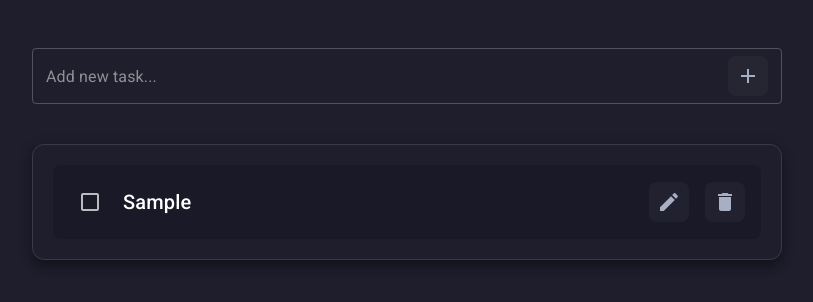
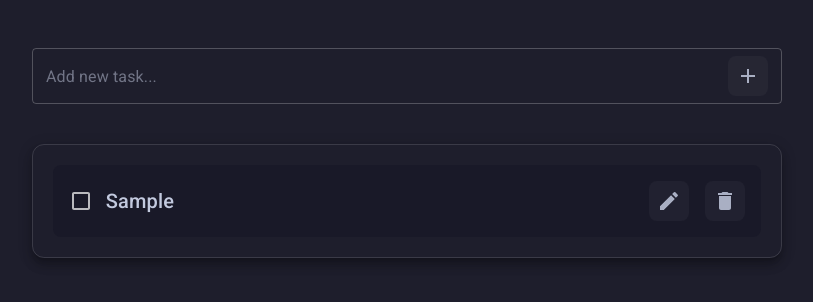
Before and after one commit to SAKTHIKOUSIK/TODO_CRUD_APP_USING_REACT, a React (Create React App) app: page / in a window 1280 px wide. Both pictures are taken after typing "Sample" into the empty fields and a click on the button "add". Shown: the top 302 px of the page, without its empty margins (233-1046 px from the left). Built offline with nearby package versions, Linux system fonts and the light colour scheme.

Commit message:
+added the checked task functionality

```diff
--- a/src/components/AddTask.js
+++ b/src/components/AddTask.js
@@ -9,7 +9,8 @@ const AddTask = ({ inputValue, setInputValue, addTask, isEditing }) => {
     e.preventDefault();
     addTask({
       id: Date.now(),
-      value: inputValue
+      value: inputValue,
+      checked: false
     });
     setInputValue("");
   };
--- a/src/components/TaskItem.js
+++ b/src/components/TaskItem.js
@@ -1,11 +1,20 @@
-import React from 'react';
+import React, { useState } from 'react';
 import { Stack, Typography, IconButton, Tooltip, Checkbox } from '@mui/material';
 import { Edit, Delete } from '@mui/icons-material';
 import { taskItemStyle } from '../theme/customStyles';
 
-const TaskItem = ({ taskItem, deleteTask, handleIsEditing }) => {
+const TaskItem = ({ taskItem, deleteTask, checkTask, handleIsEditing }) => {
 
-    const { id, value } = taskItem;
+    const { id, value, checked } = taskItem;
+
+    // this state is just scoped to the individual instance of the checkboxes and also allows to update their values.
+    const [isChecked, setIsChecked] = useState(checked);
+
+    const handleIsChecked = () => {
+        setIsChecked(prevState => !prevState);
+        checkTask(id);
+    };
+
 
     return (
         <Stack
@@ -16,12 +25,16 @@ const TaskItem = ({ taskItem, deleteTask, handleIsEditing }) => {
         >
             <Stack direction="row" alignItems="center">
                 <Checkbox
-                    value=""
-                    // checked={ }
-                    // onChange={ }
-                    color="primary"
+                    name={value}
+                    checked={isChecked}
+                    onChange={handleIsChecked}
+                    disableRipple
                 />
-                <Typography variant="h6" ml={1.5}>
+                <Typography
+                    variant="h6"
+                    ml={1.6}
+                    sx={{ textDecoration: isChecked ? "line-through" : "none" }}
+                >
                     {value}
                 </Typography>
             </Stack>
--- a/src/components/TaskList.js
+++ b/src/components/TaskList.js
@@ -3,10 +3,10 @@ import { Stack } from '@mui/material';
 import TaskItem from './TaskItem';
 
 
-const TaskList = ({ tasks, deleteTask, handleIsEditing }) => {
+const TaskList = ({ tasks, deleteTask, checkTask, handleIsEditing }) => {
 
     return (
-        <Stack spacing={{xs: 1.5, sm: 2}}>
+        <Stack spacing={{ xs: 1.5, sm: 2 }}>
             {
                 // Here, Sort method is used to place the recently added Task at the Top.
                 tasks.sort((a, b) => b.id - a.id).map((taskItem) => (
@@ -14,6 +14,7 @@ const TaskList = ({ tasks, deleteTask, handleIsEditing }) => {
                         key={taskItem.id}
                         taskItem={taskItem}
                         deleteTask={deleteTask}
+                        checkTask={checkTask}
                         handleIsEditing={handleIsEditing}
                     />
                 ))
--- a/src/components/ToDo.js
+++ b/src/components/ToDo.js
@@ -37,6 +37,19 @@ const ToDo = () => {
         setTasks(prevState => [...prevState.filter(item => item.id !== taskId)]);
     };
 
+    // toggling the Checked state of a task
+    const checkTask = (taskId) => {
+        setTasks(prevState => prevState.map(item => {
+            if (item.id === taskId) {
+                return {
+                    ...item,
+                    checked: !item.checked
+                };
+            }
+            return item;
+        }));
+    };
+
     // Editing a task
     const handleIsEditing = (taskItem) => {
         setIsEditing(true);
@@ -61,6 +74,7 @@ const ToDo = () => {
                         <TaskList
                             tasks={tasks}
                             deleteTask={deleteTask}
+                            checkTask={checkTask}
                             handleIsEditing={handleIsEditing}
                         />
                     ) : (
--- a/src/theme/AppThemeProvider.js
+++ b/src/theme/AppThemeProvider.js
@@ -7,6 +7,9 @@ const theme = createTheme({
         primary: {
             main: "#a9afc3"
         },
+        text: {
+            primary: "#c3cadf"
+        }
     },
     components: {
         MuiIconButton: {
@@ -18,6 +21,13 @@ const theme = createTheme({
                 }
             }
         },
+        MuiCheckbox: {
+            defaultProps: {
+                sx: {
+                    padding: 0,
+                }
+            }
+        }
     },
 });
 
--- a/src/theme/customStyles.js
+++ b/src/theme/customStyles.js
@@ -26,5 +26,11 @@ export const textFieldStyle = {
 export const taskItemStyle = {
     bgcolor: "#191928",
     borderRadius: "8px",
-    p: 2
+    p: 2,
+    overflow: "hidden"
 };
+
+export const checkedItemStyle = {
+    textDecoration: "line-through",
+    color: "grey"
+};
```
